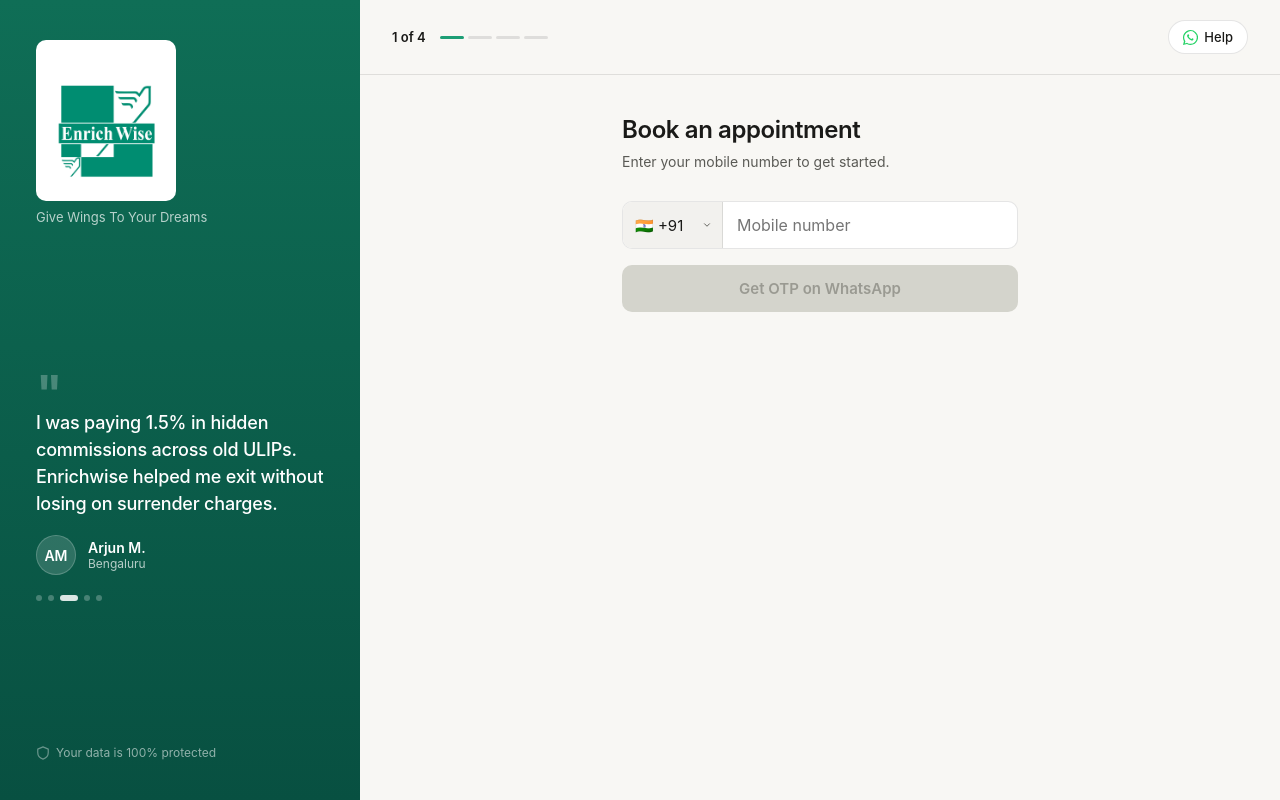
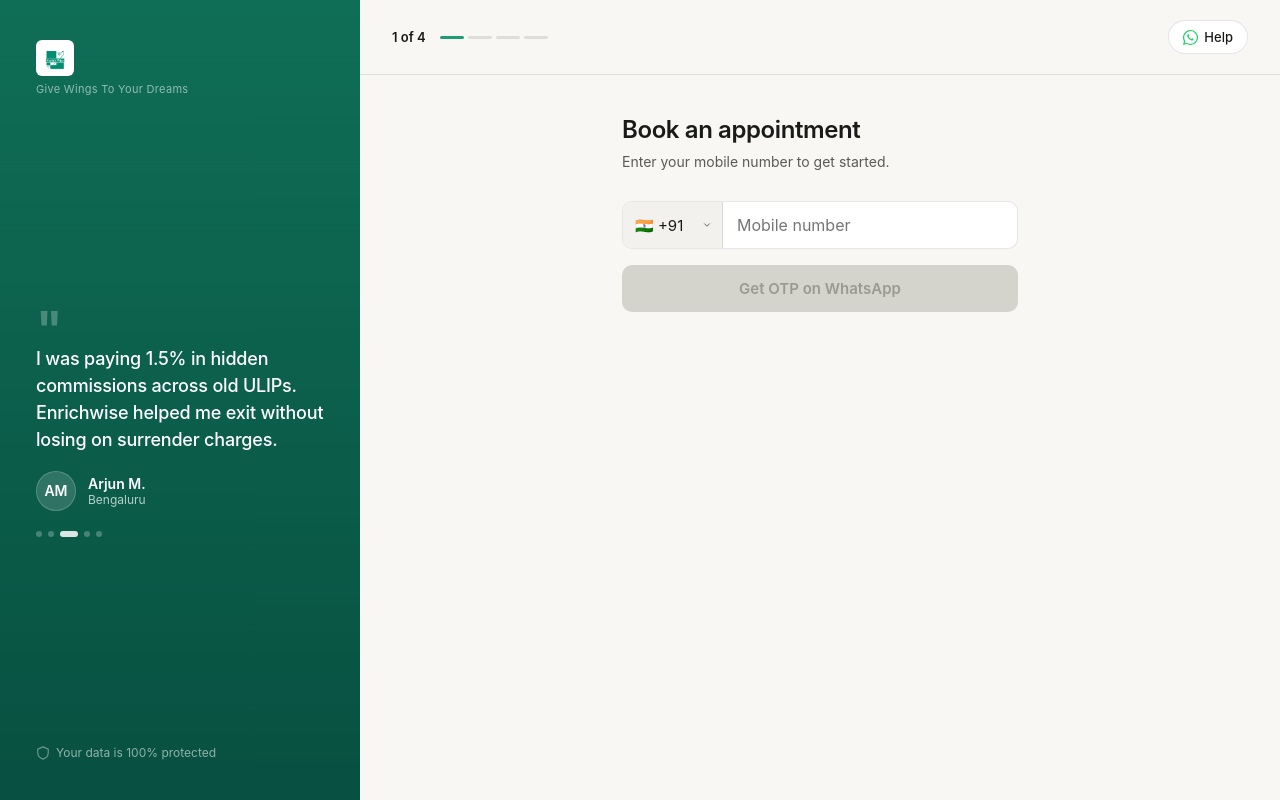
Before and after one commit to enrichwise-tech/enrichwise-booking, a website: page index.html in a window 1280 px wide. Drawn offline with Linux system fonts and the light colour scheme.

Commit message:
Reduce sidebar logo size for better proportion

```diff
--- a/index.html
+++ b/index.html
@@ -66,11 +66,11 @@ body {
   justify-content: space-between;
 }
 .side-logo {
-  width: 140px; height: auto;
-  background: #fff; border-radius: 10px; padding: 8px 12px;
+  height: 36px; width: auto;
+  background: #fff; border-radius: 6px; padding: 4px 8px;
   display: block;
 }
-.side-tagline { font-size: 13px; color: rgba(255,255,255,0.7); margin-top: 8px; }
+.side-tagline { font-size: 11px; color: rgba(255,255,255,0.55); margin-top: 6px; letter-spacing: 0.3px; }
 .side-quote {
   margin-top: auto; margin-bottom: auto;
   position: relative; min-height: 220px;
```
Also changed, not shown: EW Logo - Bird check.png (added), EW Logo - Bird.png (added), EW Logo Amfi SIF Updated (1).png (added).
